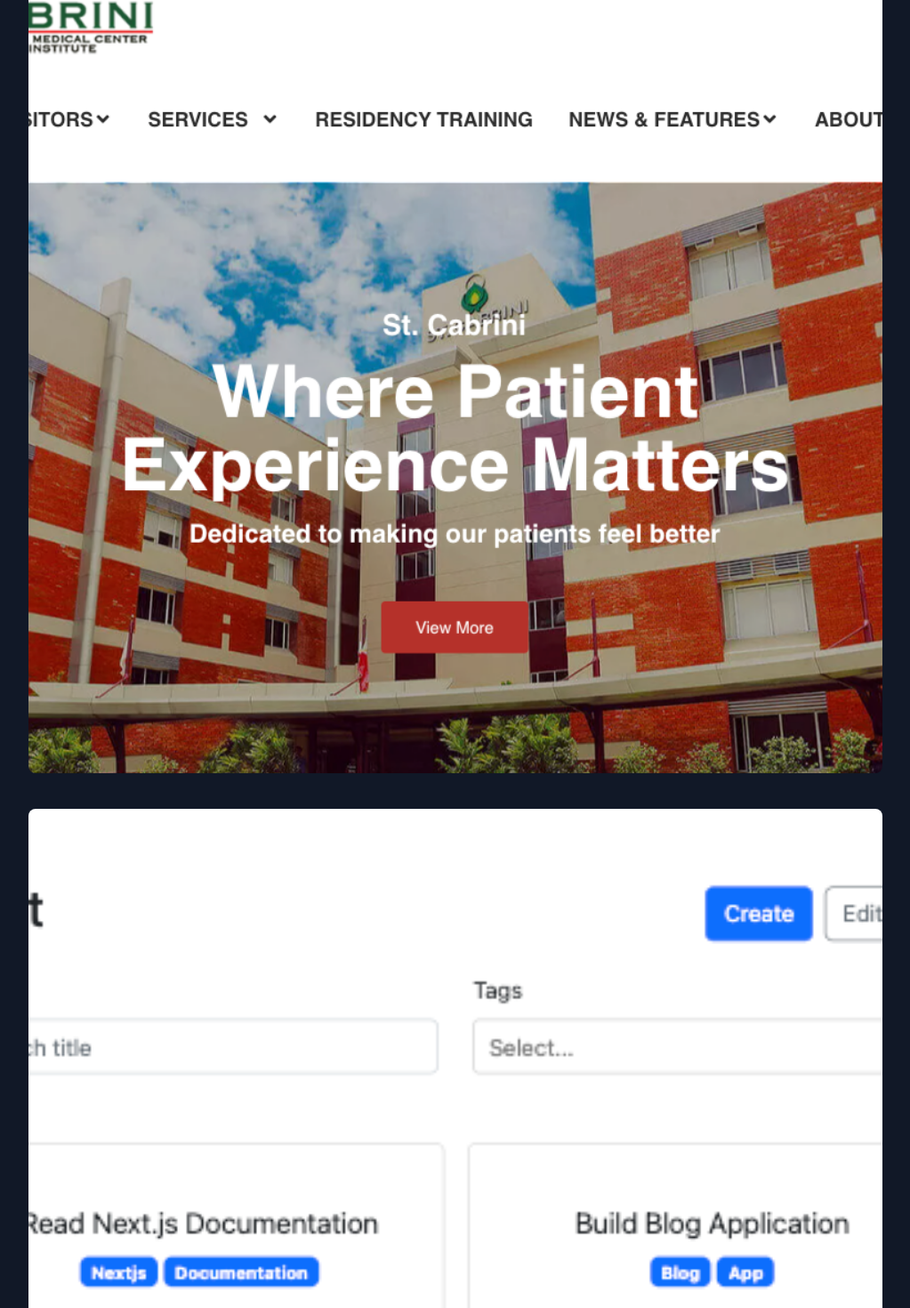
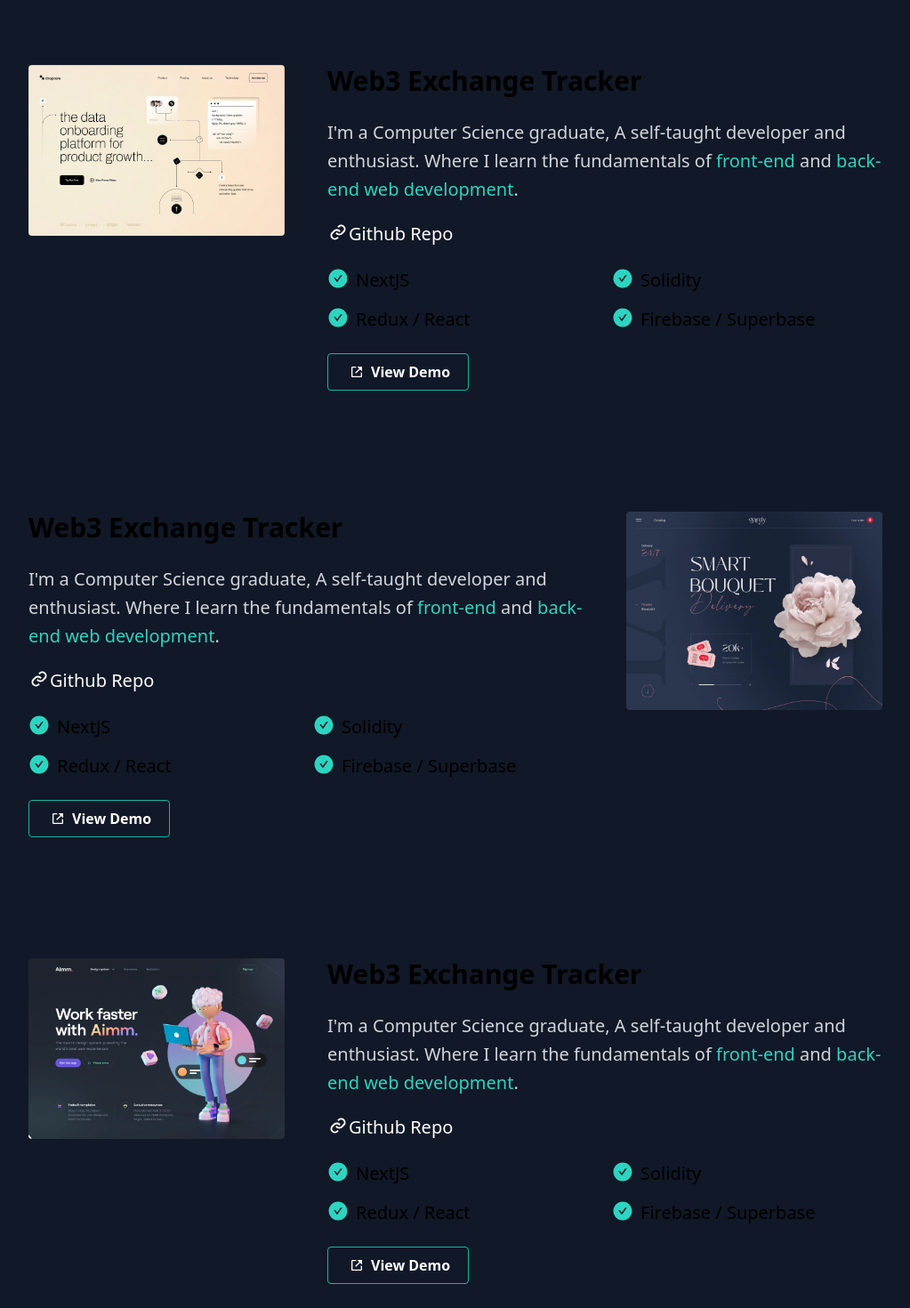
Before and after one commit to renmission/renatomission, a Next.js app: page / in a window 1280 px wide. Shown: the part 953-2423 px from the top of the page at 89% size, without its empty margins (128-1151 px from the left). Built offline with nearby package versions, Linux system fonts and the light colour scheme.

Commit message:
pf update

```diff
--- a/layouts/GetInTouch.tsx
+++ b/layouts/GetInTouch.tsx
@@ -3,11 +3,11 @@ import Link from "next/link";
 const GetInTouch = () => {
   return (
     <>
-      <section className="py-6 mt-5">
-        <div className="text-4xl py-2 text-teal-400">
+      <section className="py-6">
+        <div className="text-4xl py-4 text-teal-400">
           <h2>Get in touch</h2>
         </div>
-        <div className="leading-6">
+        <div className="leading-6 text-white">
           <p>
             Do you have a job opportunity or idea you&apos;d like to discuss?
             Feel to react me at{" "}
--- a/layouts/Portfolio.tsx
+++ b/layouts/Portfolio.tsx
@@ -1,12 +1,14 @@
 import Link from "next/link";
-import Image from "next/legacy/image";
-
+import Image from "next/image";
 import cabrinimed from "../public/cabrinimed.png";
 import jott from "../public/jott.png";
 import web3 from "../public/web3.png";
 import web4 from "../public/web4.png";
 import web5 from "../public/web5.png";
 import web6 from "../public/web6.png";
+import { BiLink, BiLinkExternal } from "react-icons/bi";
+import me from "../public/me.jpg";
+import { AiFillCheckCircle, AiFillGithub } from "react-icons/ai";
 
 const Portfolio = () => {
   const works = [
@@ -48,29 +50,231 @@ const Portfolio = () => {
     },
   ];
   return (
-    <section>
-      <div className="text-3xl font-semibold  text-teal-400 py-3 md:text-3xl lg:text-4xl">
-        <h2>Projects</h2>
-      </div>
-      <div className="text-sm  text-gray-300 pb-6 md:text-md lg:text-lg">
-        <p>Some of the side projects I&apos;m working on:</p>
-      </div>
+    <section id="portfolio" className="py-16">
+      <div className="container">
+        <div className="row justify-center pb-12">
+          <div className="w-full">
+            <div className="section_title pb-6 text-center">
+              <h2 className="text-4xl pb-4 font-semibold text-center">Projects</h2>
+              <h3 className="main_title">
+                Some of the side projects I&apos;m currently working on:
+              </h3>
+            </div>
+          </div>
+        </div>
 
-      <div className="flex flex-col gap-10 pb-10 ">
-        {works.map(({ id, src, title, link }) => (
-          <Link key={id} href={link} target="_blank">
-            <div className="transition ease-in-out delay-150 hover:-translate-y-1 hover:scale-105 duration-300 cursor-pointer basis-1/3 flex-1">
-              <Image
-                src={src}
-                alt={title}
-                className="rounded-lg object-cover"
-                width={100}
-                height={100}
-                layout="responsive"
-              />
+        <section className="grid gap-12 sm:grid-cols-3 py-16">
+          <div className="col-span-2 sm:col-span-1">
+            <Image src={web3} alt="web3" className="rounded" />
+          </div>
+          <div className="sm:col-span-2">
+            <h2 className="text-3xl font-semibold pb-6">
+              Web3 Exchange Tracker
+            </h2>
+            <p className="text-xl pb-3 leading-8 max-w-4xl text-gray-300">
+              I&apos;m a Computer Science graduate, A self-taught developer and
+              enthusiast. Where I learn the fundamentals of
+              <span className="text-teal-400"> front-end </span> and
+              <span className="text-teal-400"> back-end web development</span>.
+            </p>
+            <div className="py-2">
+              <Link href="/docs/getting-started" legacyBehavior>
+                <a className="text-white hover:text-gray-500" target="_blank">
+                  <div className="flex flex-row">
+                    <span className="text-2xl">
+                      <BiLink />
+                    </span>
+                    <span className="text-xl"> Github Repo</span>
+                  </div>
+                </a>
+              </Link>
             </div>
-          </Link>
-        ))}
+
+            <div className="grid grid-cols-2 gap-4 py-4 ">
+              <div className="flex flex-row">
+                <span className="text-2xl pr-2 text-teal-400">
+                  <AiFillCheckCircle />
+                </span>
+                <span className="text-xl"> NextJS</span>
+              </div>
+              <div className="flex flex-row">
+                <span className="text-2xl pr-2 text-teal-400">
+                  <AiFillCheckCircle />
+                </span>
+                <span className="text-xl"> Solidity</span>
+              </div>
+              <div className="flex flex-row">
+                <span className="text-2xl pr-2 text-teal-400">
+                  <AiFillCheckCircle />
+                </span>
+                <span className="text-xl"> Redux / React</span>
+              </div>
+              <div className="flex flex-row">
+                <span className="text-2xl pr-2 text-teal-400">
+                  <AiFillCheckCircle />
+                </span>
+                <span className="text-xl"> Firebase / Superbase</span>
+              </div>
+            </div>
+
+            <div className="py-2">
+              <Link href={"https://github.com/renmission"} target="_blank">
+                <button className="bg-transparent font-semibold text-white px-16 py-4 sm:py-2 sm:px-4 border border-teal-500 hover:bg-teal-500 rounded">
+                  <div className="flex justify-between px-1 hover:text-white">
+                    <span className="mr-2 mt-1 pl-1  to-emerald-400 ">
+                      <BiLinkExternal />
+                    </span>
+                    <span>View Demo</span>
+                  </div>
+                </button>
+              </Link>
+            </div>
+
+          </div>
+        </section>
+
+
+        <section className="grid gap-12 sm:grid-cols-3 py-16">
+          <div className="sm:col-span-2">
+            <h2 className="text-3xl font-semibold pb-6">
+              Web3 Exchange Tracker
+            </h2>
+            <p className="text-xl pb-3 leading-8 max-w-4xl text-gray-300">
+              I&apos;m a Computer Science graduate, A self-taught developer and
+              enthusiast. Where I learn the fundamentals of
+              <span className="text-teal-400"> front-end </span> and
+              <span className="text-teal-400"> back-end web development</span>.
+            </p>
+            <div className="py-2">
+              <Link href="/docs/getting-started" legacyBehavior>
+                <a className="text-white hover:text-gray-500" target="_blank">
+                  <div className="flex flex-row">
+                    <span className="text-2xl">
+                      <BiLink />
+                    </span>
+                    <span className="text-xl"> Github Repo</span>
+                  </div>
+                </a>
+              </Link>
+            </div>
+
+            <div className="grid grid-cols-2 gap-4 py-4 ">
+              <div className="flex flex-row">
+                <span className="text-2xl pr-2 text-teal-400">
+                  <AiFillCheckCircle />
+                </span>
+                <span className="text-xl"> NextJS</span>
+              </div>
+              <div className="flex flex-row">
+                <span className="text-2xl pr-2 text-teal-400">
+                  <AiFillCheckCircle />
+                </span>
+                <span className="text-xl"> Solidity</span>
+              </div>
+              <div className="flex flex-row">
+                <span className="text-2xl pr-2 text-teal-400">
+                  <AiFillCheckCircle />
+                </span>
+                <span className="text-xl"> Redux / React</span>
+              </div>
+              <div className="flex flex-row">
+                <span className="text-2xl pr-2 text-teal-400">
+                  <AiFillCheckCircle />
+                </span>
+                <span className="text-xl"> Firebase / Superbase</span>
+              </div>
+            </div>
+
+            <div className="py-2">
+              <Link href={"https://github.com/renmission"} target="_blank">
+                <button className="bg-transparent font-semibold text-white px-16 py-4 sm:py-2 sm:px-4 border border-teal-500 hover:bg-teal-500 rounded">
+                  <div className="flex justify-between px-1 hover:text-white">
+                    <span className="mr-2 mt-1 pl-1  to-emerald-400 ">
+                      <BiLinkExternal />
+                    </span>
+                    <span>View Demo</span>
+                  </div>
+                </button>
+              </Link>
+            </div>
+
+          </div>
+          <div className="col-span-2 sm:col-span-1">
+            <Image src={web4} alt="web4" className="rounded" />
+          </div>
+        </section>
+
+         <section className="grid gap-12 sm:grid-cols-3 py-16">
+          <div className="col-span-2 sm:col-span-1">
+            <Image src={web5} alt="web5" className="rounded" />
+          </div>
+          <div className="sm:col-span-2">
+            <h2 className="text-3xl font-semibold pb-6">
+              Web3 Exchange Tracker
+            </h2>
+            <p className="text-xl pb-3 leading-8 max-w-4xl text-gray-300">
+              I&apos;m a Computer Science graduate, A self-taught developer and
+              enthusiast. Where I learn the fundamentals of
+              <span className="text-teal-400"> front-end </span> and
+              <span className="text-teal-400"> back-end web development</span>.
+            </p>
+            <div className="py-2">
+              <Link href="/docs/getting-started" legacyBehavior>
+                <a className="text-white hover:text-gray-500" target="_blank">
+                  <div className="flex flex-row">
+                    <span className="text-2xl">
+                      <BiLink />
+                    </span>
+                    <span className="text-xl"> Github Repo</span>
+                  </div>
+                </a>
+              </Link>
+            </div>
+
+            <div className="grid grid-cols-2 gap-4 py-4 ">
+              <div className="flex flex-row">
+                <span className="text-2xl pr-2 text-teal-400">
+                  <AiFillCheckCircle />
+                </span>
+                <span className="text-xl"> NextJS</span>
+              </div>
+              <div className="flex flex-row">
+                <span className="text-2xl pr-2 text-teal-400">
+                  <AiFillCheckCircle />
+                </span>
+                <span className="text-xl"> Solidity</span>
+              </div>
+              <div className="flex flex-row">
+                <span className="text-2xl pr-2 text-teal-400">
+                  <AiFillCheckCircle />
+                </span>
+                <span className="text-xl"> Redux / React</span>
+              </div>
+              <div className="flex flex-row">
+                <span className="text-2xl pr-2 text-teal-400">
+                  <AiFillCheckCircle />
+                </span>
+                <span className="text-xl"> Firebase / Superbase</span>
+              </div>
+            </div>
+
+            <div className="py-2">
+              <Link href={"https://github.com/renmission"} target="_blank">
+                <button className="bg-transparent font-semibold text-white px-16 py-4 sm:py-2 sm:px-4 border border-teal-500 hover:bg-teal-500 rounded">
+                  <div className="flex justify-between px-1 hover:text-white">
+                    <span className="mr-2 mt-1 pl-1  to-emerald-400 ">
+                      <BiLinkExternal />
+                    </span>
+                    <span>View Demo</span>
+                  </div>
+                </button>
+              </Link>
+            </div>
+
+          </div>
+        </section>
+
+
       </div>
     </section>
   );
--- a/layouts/common/Header.tsx
+++ b/layouts/common/Header.tsx
@@ -18,7 +18,7 @@ const Header = () => {
               target="_blank"
               legacyBehavior
             >
-              <a className="bg-gradient-to-r from-cyan-500 to-teal-500 text-white px-16 py-4 font-semibold rounded-md ml-5 sm:px-6 sm:py-2">
+              <a className="bg-gradient-to-r to-emerald-600 from-sky-400 text-white px-16 py-4 font-semibold rounded-md ml-5 sm:px-6 sm:py-2">
                 Hire me?
               </a>
             </Link>
```
Also changed, not shown: layouts/Hero.tsx (+10 -7 lines), layouts/TechStack.tsx (+15 -4 lines).
